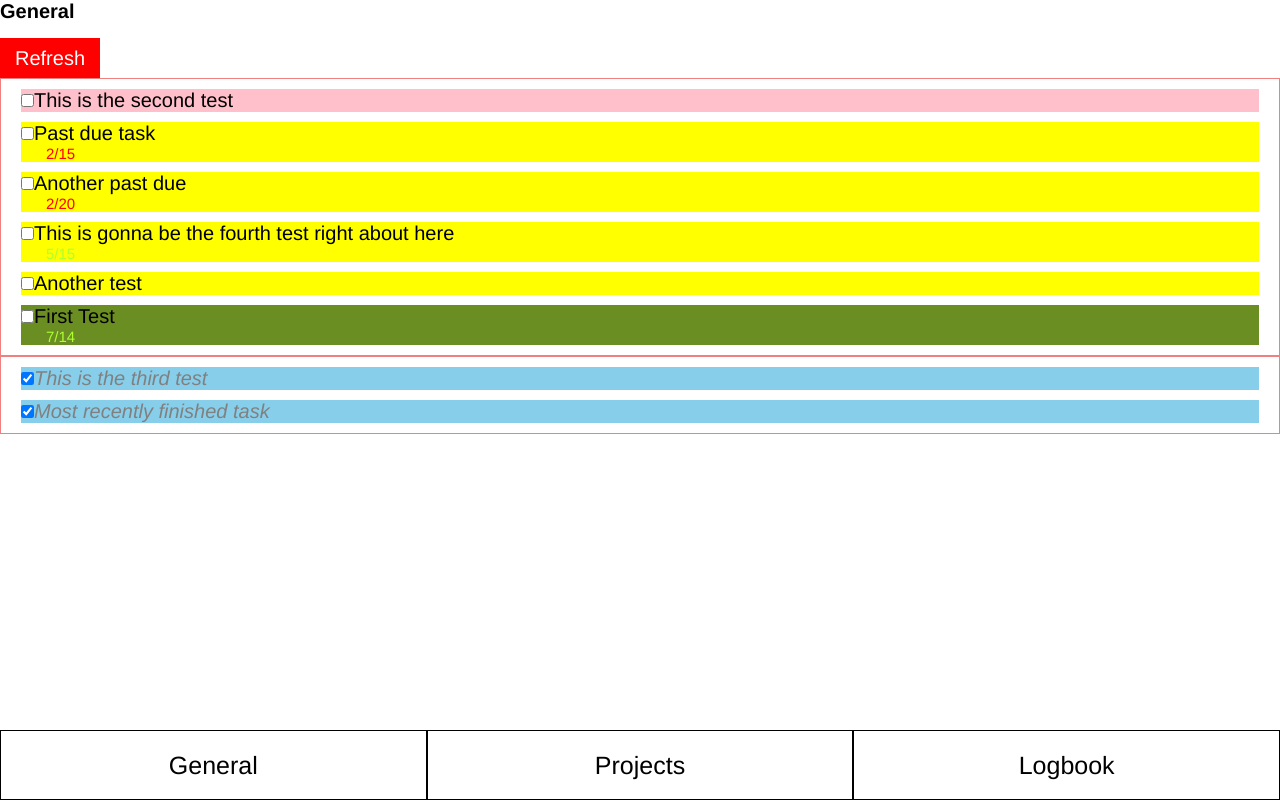
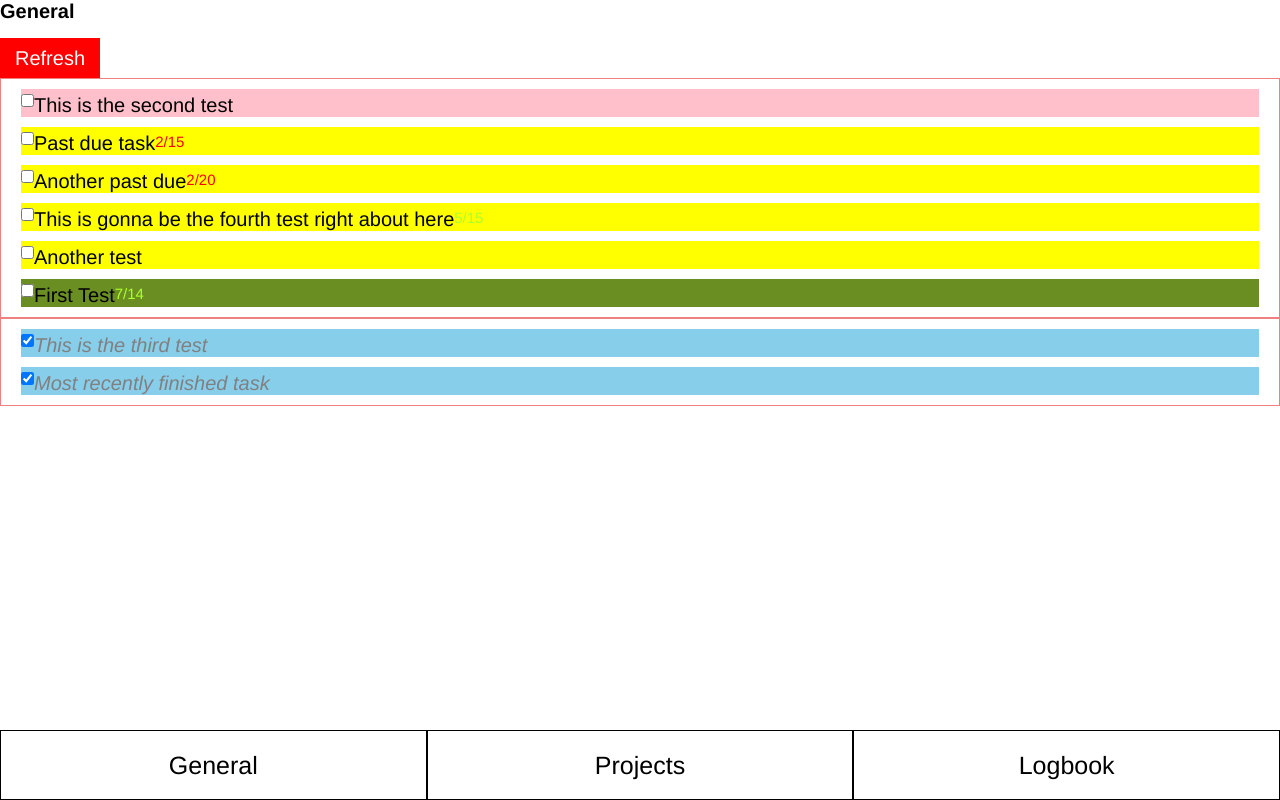
Before and after one commit to CutlerSheridan/todo, a plain HTML site: page index.html in a window 1280 px wide. Drawn offline with Linux system fonts and the light colour scheme.

Commit message:
0.3.2 put task name and date in div so they align; fix scrollbar popping

```diff
--- a/style.css
+++ b/style.css
@@ -1,4 +1,6 @@
 :root {
+    margin-right: calc(100vw - 100%);
+    margin-left: 0;
     font-size: 62.5%;
     font-family: Helvetica;
 }
@@ -11,6 +13,7 @@
 body {
     width: 100%;
     height: 100%;
+    /* overflow-y: scroll; */
 }
 .content {
     padding-bottom: 7rem;
@@ -21,7 +24,7 @@ header {
     position: sticky;
     padding: 2rem;
     top: 0rem;
-    border: 1px solid black;
+    border-bottom: 1px solid black;
     background: white;
 }
 h1 {
@@ -50,7 +53,7 @@ h1 {
 .task-container {
     margin: 1rem 2rem;
     display: flex;
-    flex-direction: column;
+    align-items: center;
     font-size: 2rem;
 }
 .priority-2 {
@@ -62,8 +65,20 @@ h1 {
 .priority-0 {
     background: olivedrab;
 }
+.task-label {
+    align-self: flex-start;
+    margin-top: .5rem;
+    /* height: 2rem; */
+    /* width: 2rem; */
+    display: flex;
+    align-items: flex-start;
+    /* background: green; */
+}
+.task-info-container {
+    margin-left: 1rem;
+}
 .due-date {
-    margin-left: 2.5rem;
+    /* margin-left: 2.5rem; */
     font-size: 1.5rem;
     color: greenyellow;
 }
```
